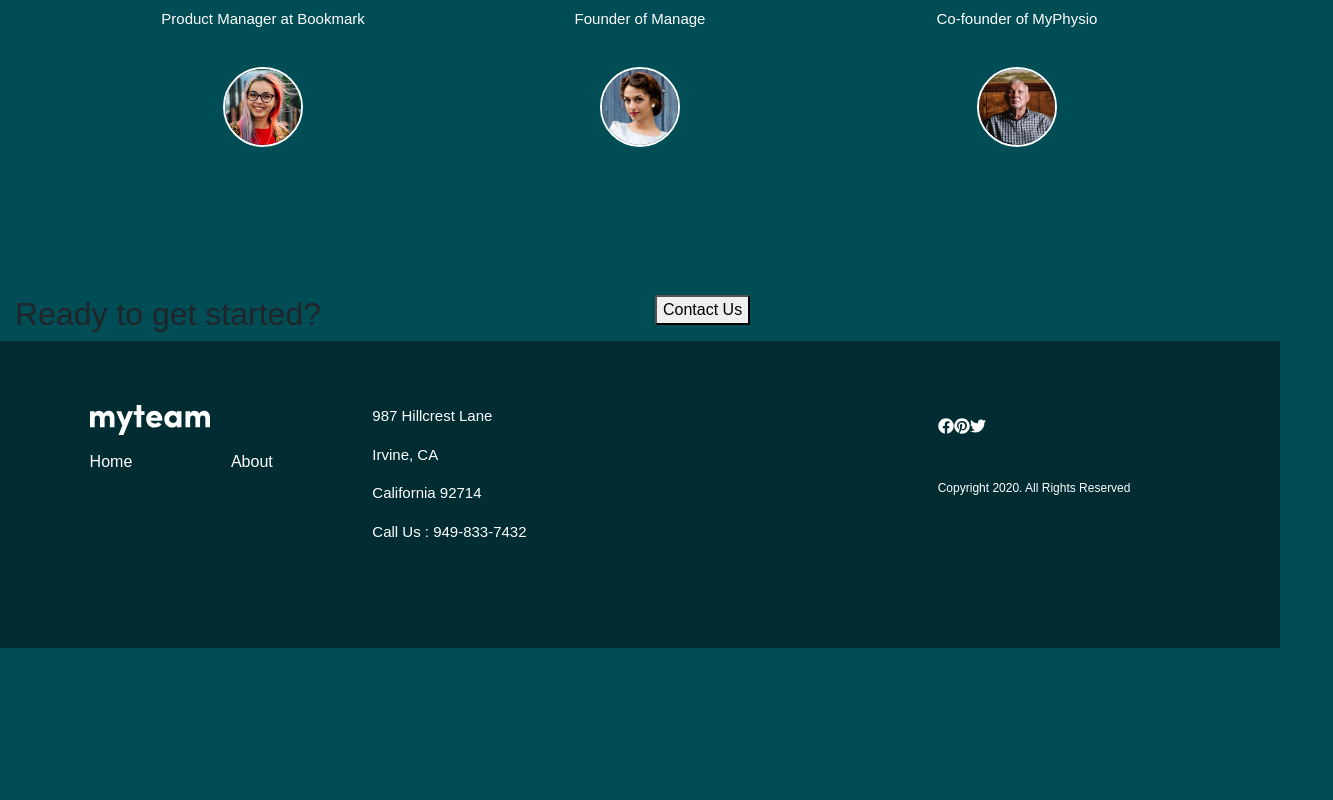
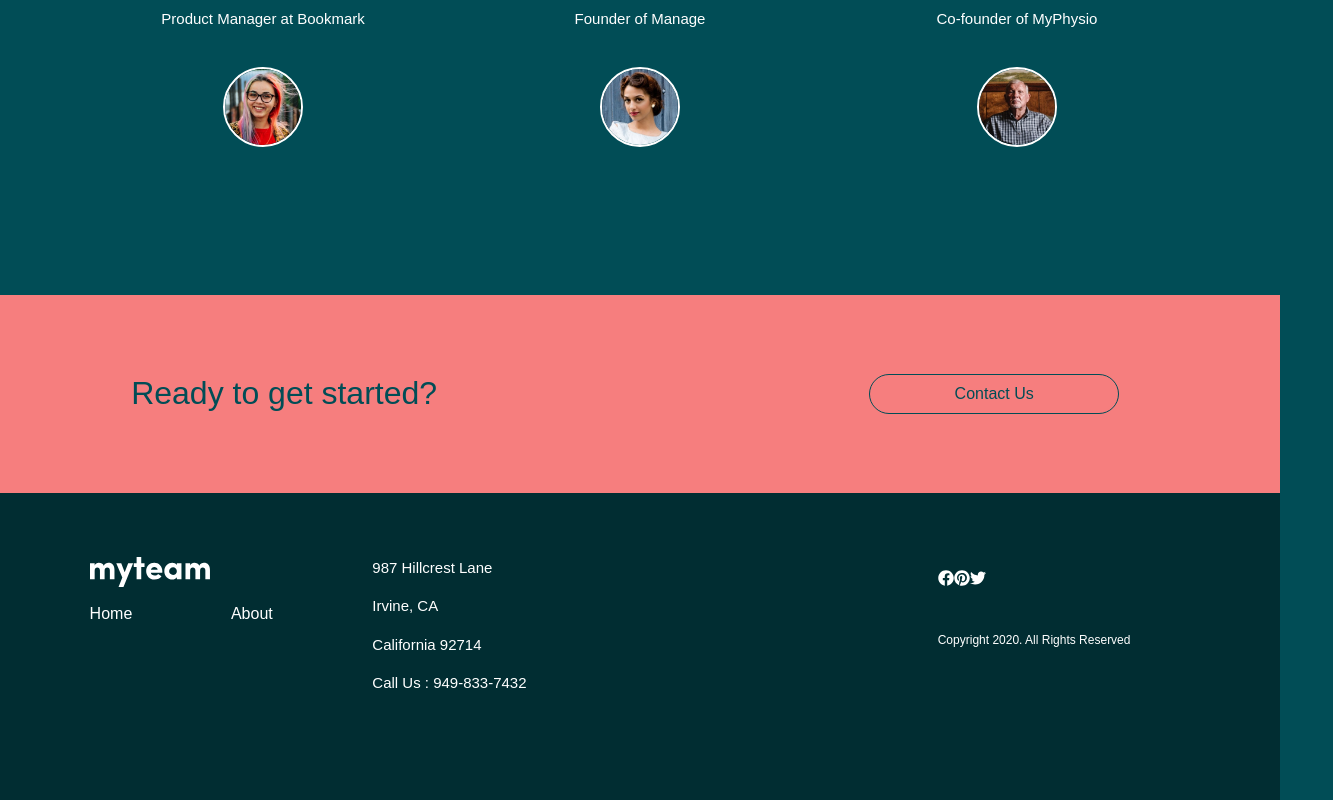
Before and after one commit to clf94-dev/myteam-vue, a Vue app: page / in a window 1280 px wide. Shown: the part 1282-2082 px from the top of the page, 1333 px wide, since content can reach past the window. Before the commit the page ends 1930 px from the top, so only its background shows below. Built offline with nearby package versions, Linux system fonts and the light colour scheme.

Commit message:
added style cta component

```diff
--- a/src/components/Cta.vue
+++ b/src/components/Cta.vue
@@ -23,5 +23,68 @@ export default {
 </script>
 
 <style scoped>
+.cta-section {
+    background-color: #f67e7e;
+    padding: 5% 7%;
+}
 
+@media screen and (max-width: 756px) {
+    .cta-section {
+        justify-content: center !important;
+    }
+}
+
+.cta-section .title-col {
+    color: #014d56;
+    padding-top: 15px;
+}
+
+@media screen and (min-width: 756px) {
+    .cta-section .title-col {
+        padding-left: 5%;
+
+    }
+}
+
+@media screen and (max-width: 756px) {
+    .cta-section .title-col {
+        text-align: center;
+
+        padding-top: 10%;
+        margin-bottom: 7%;
+    }
+}
+
+@media screen and (max-width: 756px) {
+    .cta-section .btn-col {
+        margin-bottom: 50px;
+    }
+}
+
+.cta-section .btn-col .transparent-btn {
+    height: 50px;
+    width: 100%;
+    margin: 15px 0;
+    border-radius: 25px;
+    cursor: pointer;
+    border: 1px solid #014d56;
+    background-color: transparent;
+    color: #014d56;
+}
+
+@media screen and (min-width: 756px) {
+    .cta-section .btn-col .transparent-btn {
+        margin: 15px 40%;
+        width: 250px;
+        height: 40px;
+        border-radius: 20px;
+    }
+}
+
+.cta-section .btn-col .transparent-btn:hover {
+    transition: all 0.2s ease-out;
+    background-color: #014d56;
+    border-color: #014d56;
+    color: white;
+}
 </style>
```
